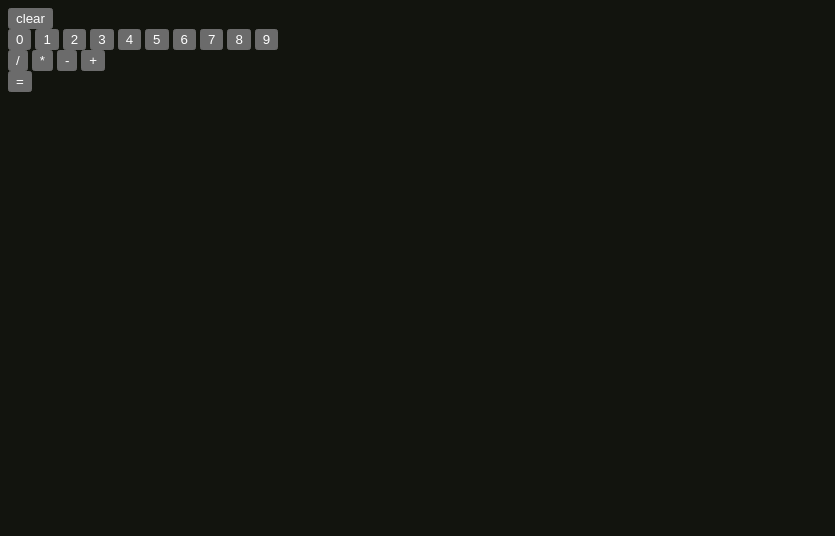
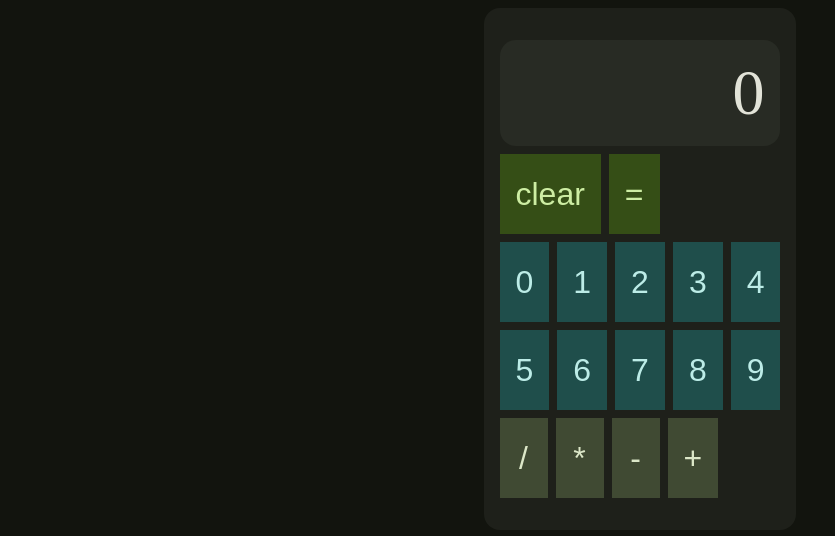
Before and after one commit to sinskiy/odin-calculator, a plain HTML site: page index.html in a window 1280 px wide. Shown: the whole page, without its empty margins (0-835 px from the left). Drawn offline with Linux system fonts and the light colour scheme.

Commit message:
style calculator

```diff
--- a/index.html
+++ b/index.html
@@ -7,19 +7,27 @@
     <script src="script.js" defer></script>
   </head>
   <body>
-    <div id="display"></div>
+    <div id="calculator">
+      <div id="display">0</div>
+      <div id="main">
         <button id="clear">clear</button>
+        <button id="operate">=</button>
+      </div>
       <div id="digits">
+        <div>
           <button>0</button>
           <button>1</button>
           <button>2</button>
           <button>3</button>
           <button>4</button>
+        </div>
+        <div>
           <button>5</button>
           <button>6</button>
           <button>7</button>
           <button>8</button>
           <button>9</button>
+        </div>
       </div>
       <div id="operators">
         <button>/</button>
@@ -27,6 +35,6 @@
         <button>-</button>
         <button>+</button>
       </div>
-    <button id="operate">=</button>
+    </div>
   </body>
 </html>
--- a/script.js
+++ b/script.js
@@ -19,6 +19,7 @@ const operators = document.querySelector("#operators");
 operators.addEventListener("click", handleOperatorsClick);
 function handleOperatorsClick(e) {
   if (isContainer(e.target)) return;
+  if (!a) return;
 
   operator = e.target.innerText;
   updateDisplayText();
--- a/style.css
+++ b/style.css
@@ -2,13 +2,87 @@
   color-scheme: dark;
   --background: #12140e;
   --on-background: #e2e3d8;
+  --surface: #1e201a;
+  --surface-high: #282b24;
+  --primary: #354e16;
+  --on-primary: #cdeda3;
+  --secondary: #404a33;
+  --on-secondary: #dce7c8;
+  --tertiary: #1f4e4b;
+  --on-tertiary: #bcece7;
 }
-
 * {
   box-sizing: border-box;
 }
-
 body {
   background-color: var(--background);
   color: var(--on-background);
+
+  display: flex;
+  flex-direction: column;
+  align-items: center;
 }
+
+button {
+  min-width: fit-content;
+  width: 3rem;
+  height: 5rem;
+  padding: 0 1rem;
+
+  border: none;
+
+  font-size: 2rem;
+
+  transition: filter 150ms;
+}
+#main button {
+  background-color: var(--primary);
+  color: var(--on-primary);
+}
+#digits button {
+  background-color: var(--tertiary);
+  color: var(--on-tertiary);
+}
+#operators button {
+  background-color: var(--secondary);
+  color: var(--on-secondary);
+}
+button:hover {
+  filter: brightness(125%);
+}
+
+#main,
+#digits div,
+#operators {
+  display: flex;
+  gap: 0.5rem;
+}
+
+#calculator {
+  display: flex;
+  flex-direction: column;
+  gap: 0.5rem;
+
+  background-color: var(--surface);
+
+  border-radius: 1rem;
+  padding: 2rem 1rem;
+}
+
+#display {
+  width: 100%;
+  min-height: calc(1lh + 2rem);
+  padding: 1rem;
+
+  border-radius: 1rem;
+  background-color: var(--surface-high);
+
+  font-size: 4rem;
+  text-align: right;
+}
+
+#digits {
+  display: flex;
+  flex-direction: column;
+  gap: 0.5rem;
+}
```
Lines whose indentation alone changed are shown as unchanged.
